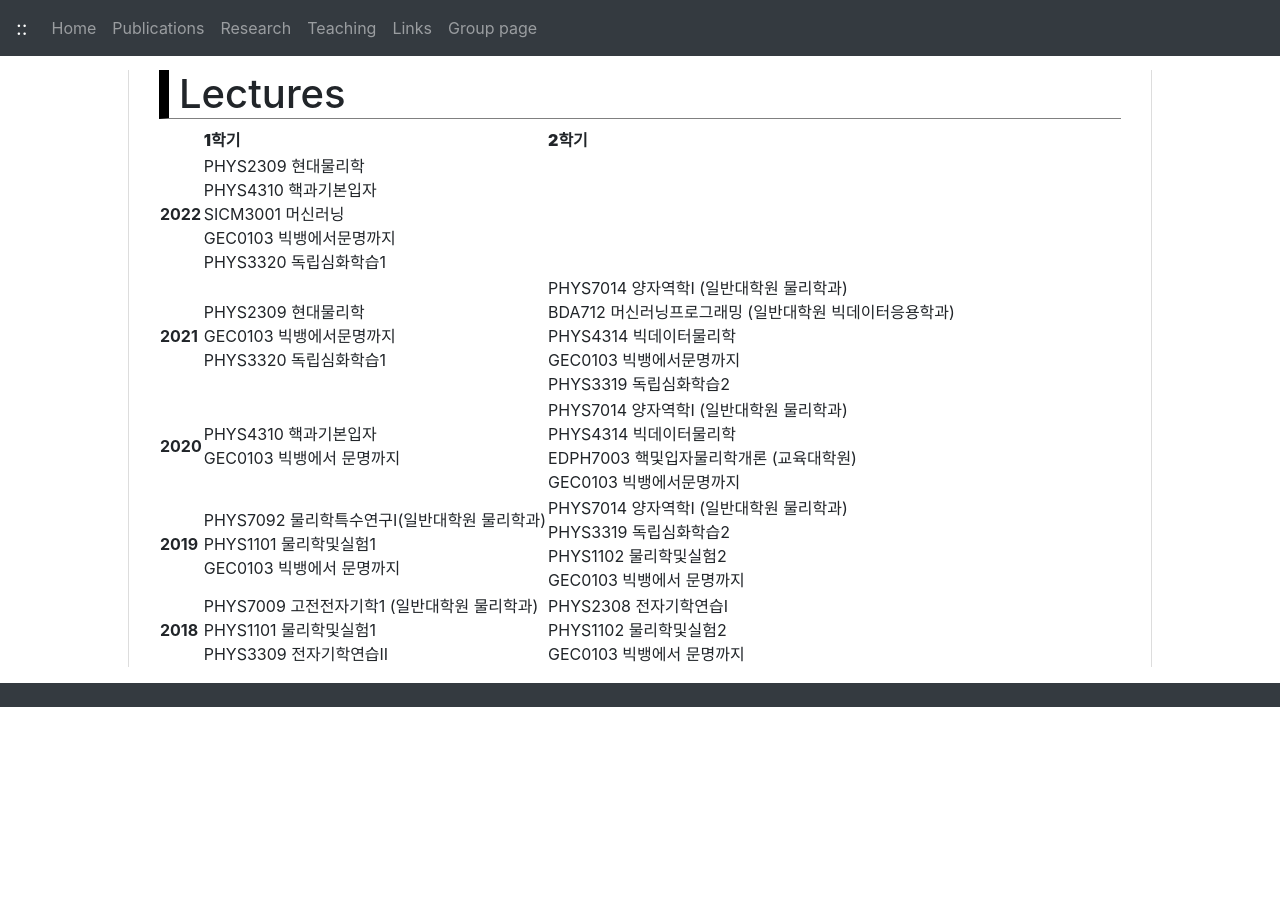
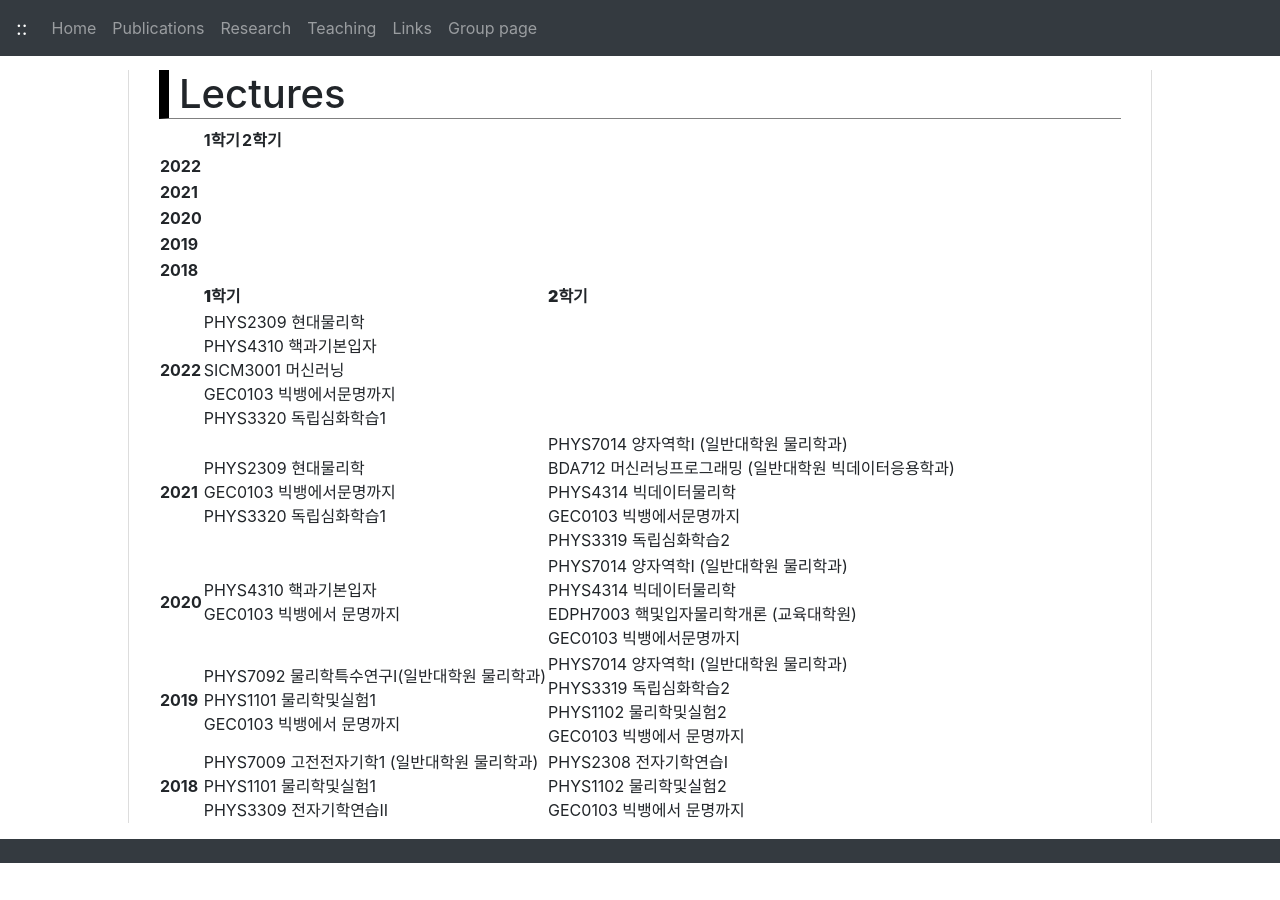
Before and after one commit to jhgoh/jhgoh.github.io, a Jekyll site: the page built from Teaching.md, in a window 1280 px wide. Built offline with Jekyll 4.4.1, drawn with Linux system fonts in a browser that asks for light colours; nearby versions of some CDN libraries; our own code applies the rules of GitHub Pages for plain Markdown files.

Commit message:
Update Teaching.md

```diff
--- a/Teaching.md
+++ b/Teaching.md
@@ -1,4 +1,13 @@
 # Lectures
+
+<table>
+  <tr><td></td><th>1학기</th><th>2학기</th></tr>
+  <tr><th>2022</th><td></td><td></td></tr>
+  <tr><th>2021</th><td></td><td></td></tr>
+  <tr><th>2020</th><td></td><td></td></tr>
+  <tr><th>2019</th><td></td><td></td></tr>
+  <tr><th>2018</th><td></td><td></td></tr>
+</table>
 
 || **1학기** | **2학기** |
 |---|---|---|
```
